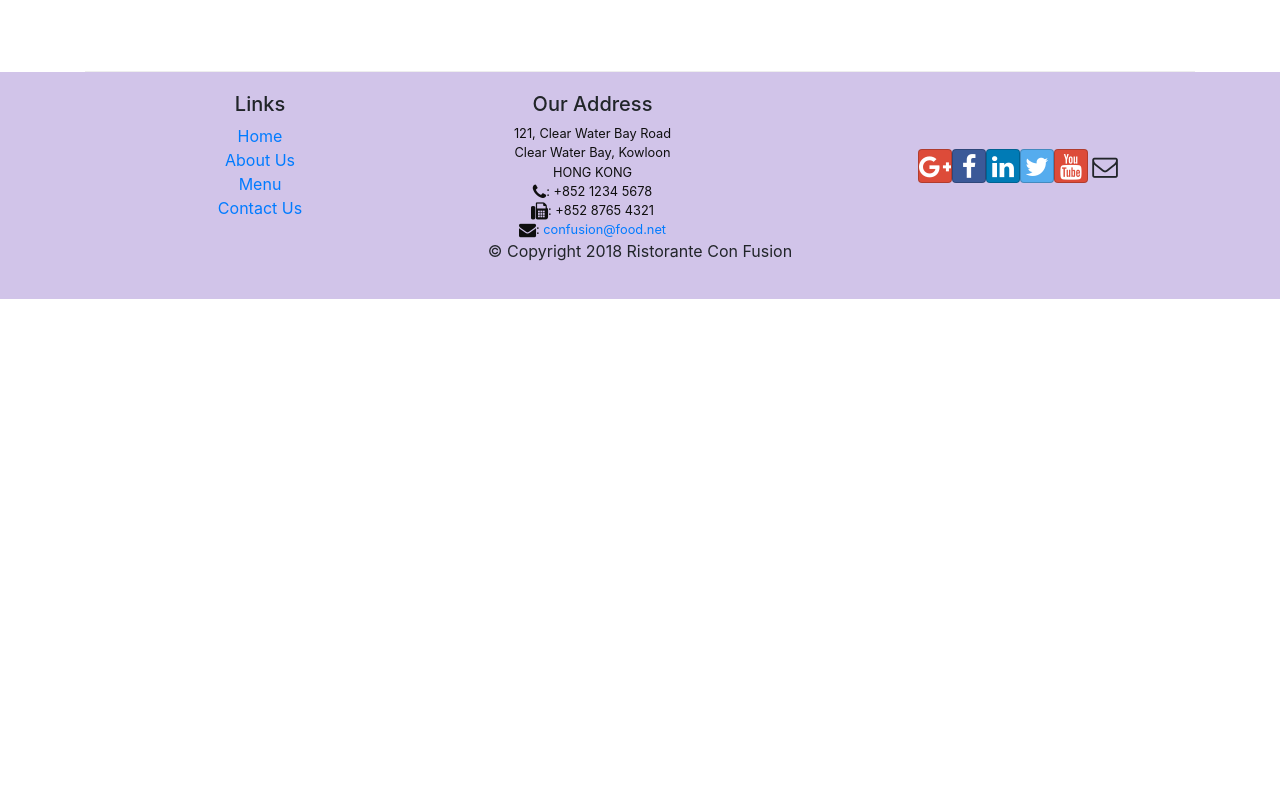
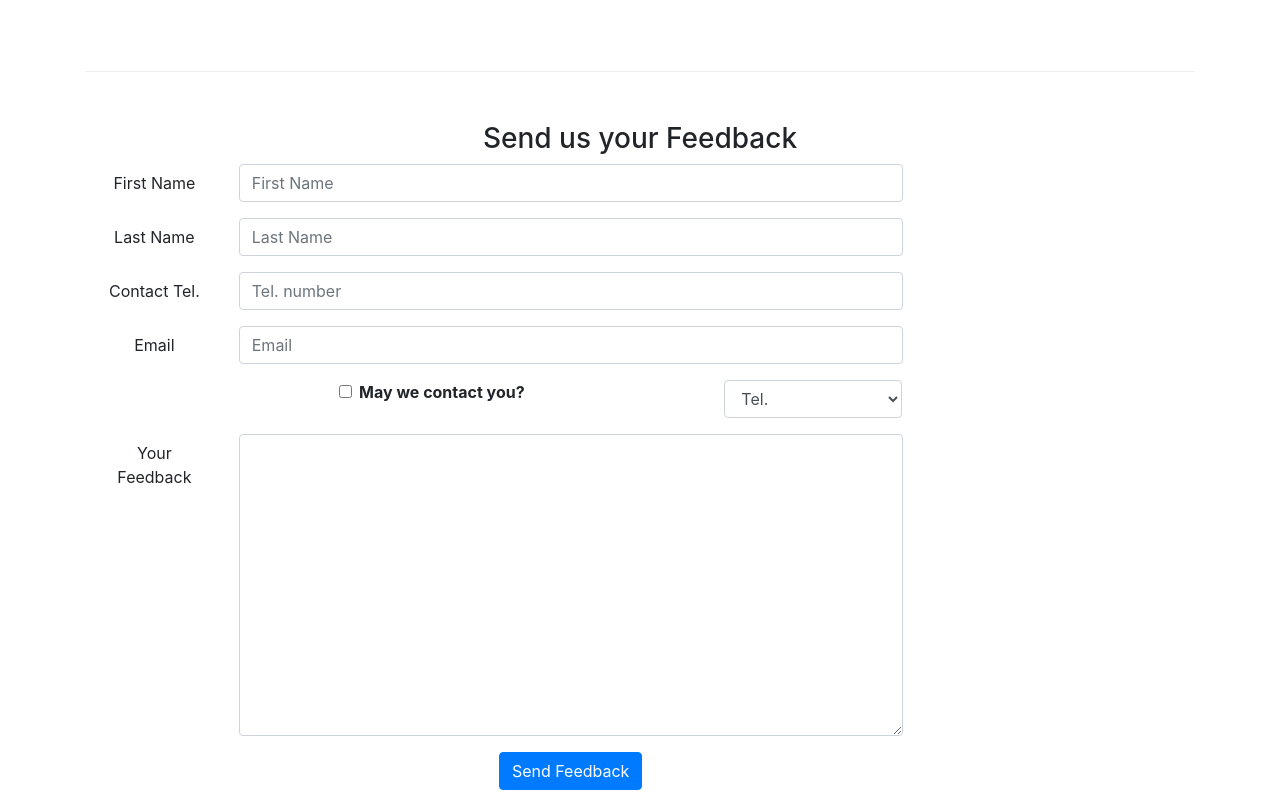
Before and after one commit to yesi-aracawa/confusion-rxapp, a React (Create React App) app: page /contactus in a window 1280 px wide. Shown: the part 800-1600 px from the top of the page. Before the commit the page ends 1099 px from the top, so only its background shows below. Built offline with nearby package versions, Linux system fonts and the light colour scheme.

Commit message:
feat: Controlled Forms
Add form to contactus

```diff
--- a/src/components/ContactComponent.js
+++ b/src/components/ContactComponent.js
@@ -1,8 +1,41 @@
-import React from 'react';
-import { Breadcrumb, BreadcrumbItem } from 'reactstrap';
+import React, { Component } from 'react';
+import { Breadcrumb, BreadcrumbItem, Button, Form, FormGroup, Label, Input, Col } from 'reactstrap';
 import { Link } from 'react-router-dom';
 
-function Contact(props) {
+class Contact extends Component {
+	constructor(props) {
+		super(props);
+
+		this.state = {
+			firstname: '',
+			lastname: '',
+			telnum: '',
+			email: '',
+			agree: false,
+			contactType: 'Tel.',
+			message: '',
+		};
+
+		this.handleInputChange = this.handleInputChange.bind(this);
+		this.handleSubmit = this.handleSubmit.bind(this);
+	}
+
+	handleInputChange(event) {
+		const target = event.target;
+		const value = target.type === 'checkbox' ? target.checked : target.value;
+		const name = target.name;
+
+		this.setState({
+			[name]: value,
+		});
+	}
+
+	handleSubmit(event) {
+		console.log('Current State is: ' + JSON.stringify(this.state));
+		alert('Current State is: ' + JSON.stringify(this.state));
+		event.preventDefault();
+	}
+	render() {
 		return (
 			<div className="container">
 				<div className="row">
@@ -34,7 +67,8 @@
 							<br />
 							<i className="fa fa-fax"></i>: +852 8765 4321
 							<br />
-						<i className="fa fa-envelope"></i>: <a href="mailto:confusion@food.net">confusion@food.net</a>
+							<i className="fa fa-envelope"></i>:{' '}
+							<a href="mailto:confusion@food.net">confusion@food.net</a>
 						</address>
 					</div>
 					<div className="col-12 col-sm-6 offset-sm-1">
@@ -54,8 +88,126 @@
 						</div>
 					</div>
 				</div>
+				<div className="row row-content">
+					<div className="col-12">
+						<h3>Send us your Feedback</h3>
+					</div>
+					<div className="col-12 col-md-9">
+						<Form onSubmit={this.handleSubmit}>
+							<FormGroup row>
+								<Label htmlFor="firstname" md={2}>
+									First Name
+								</Label>
+								<Col md={10}>
+									<Input
+										type="text"
+										id="firstname"
+										name="firstname"
+										placeholder="First Name"
+										value={this.state.firstname}
+										onChange={this.handleInputChange}
+									/>
+								</Col>
+							</FormGroup>
+							<FormGroup row>
+								<Label htmlFor="lastname" md={2}>
+									Last Name
+								</Label>
+								<Col md={10}>
+									<Input
+										type="text"
+										id="lastname"
+										name="lastname"
+										placeholder="Last Name"
+										value={this.state.lastname}
+										onChange={this.handleInputChange}
+									/>
+								</Col>
+							</FormGroup>
+							<FormGroup row>
+								<Label htmlFor="telnum" md={2}>
+									Contact Tel.
+								</Label>
+								<Col md={10}>
+									<Input
+										type="tel"
+										id="telnum"
+										name="telnum"
+										placeholder="Tel. number"
+										value={this.state.telnum}
+										onChange={this.handleInputChange}
+									/>
+								</Col>
+							</FormGroup>
+							<FormGroup row>
+								<Label htmlFor="email" md={2}>
+									Email
+								</Label>
+								<Col md={10}>
+									<Input
+										type="email"
+										id="email"
+										name="email"
+										placeholder="Email"
+										value={this.state.email}
+										onChange={this.handleInputChange}
+									/>
+								</Col>
+							</FormGroup>
+							<FormGroup row>
+								<Col md={{ size: 6, offset: 2 }}>
+									<FormGroup check>
+										<Label check>
+											<Input
+												type="checkbox"
+												name="agree"
+												checked={this.state.agree}
+												onChange={this.handleInputChange}
+											/>{' '}
+											<strong>May we contact you?</strong>
+										</Label>
+									</FormGroup>
+								</Col>
+								<Col md={{ size: 3, offset: 1 }}>
+									<Input
+										type="select"
+										name="contactType"
+										value={this.state.contactType}
+										onChange={this.handleInputChange}
+									>
+										<option>Tel.</option>
+										<option>Email</option>
+									</Input>
+								</Col>
+							</FormGroup>
+							<FormGroup row>
+								<Label htmlFor="message" md={2}>
+									Your Feedback
+								</Label>
+								<Col md={10}>
+									<Input
+										type="textarea"
+										id="message"
+										name="message"
+										rows="12"
+										value={this.state.message}
+										onChange={this.handleInputChange}
+									></Input>
+								</Col>
+							</FormGroup>
+							<FormGroup row>
+								<Col md={{ size: 10, offset: 2 }}>
+									<Button type="submit" color="primary">
+										Send Feedback
+									</Button>
+								</Col>
+							</FormGroup>
+						</Form>
+					</div>
+				</div>
 			</div>
 		);
 	}
+}
 
 export default Contact;
```
Lines whose indentation alone changed are shown as unchanged.
